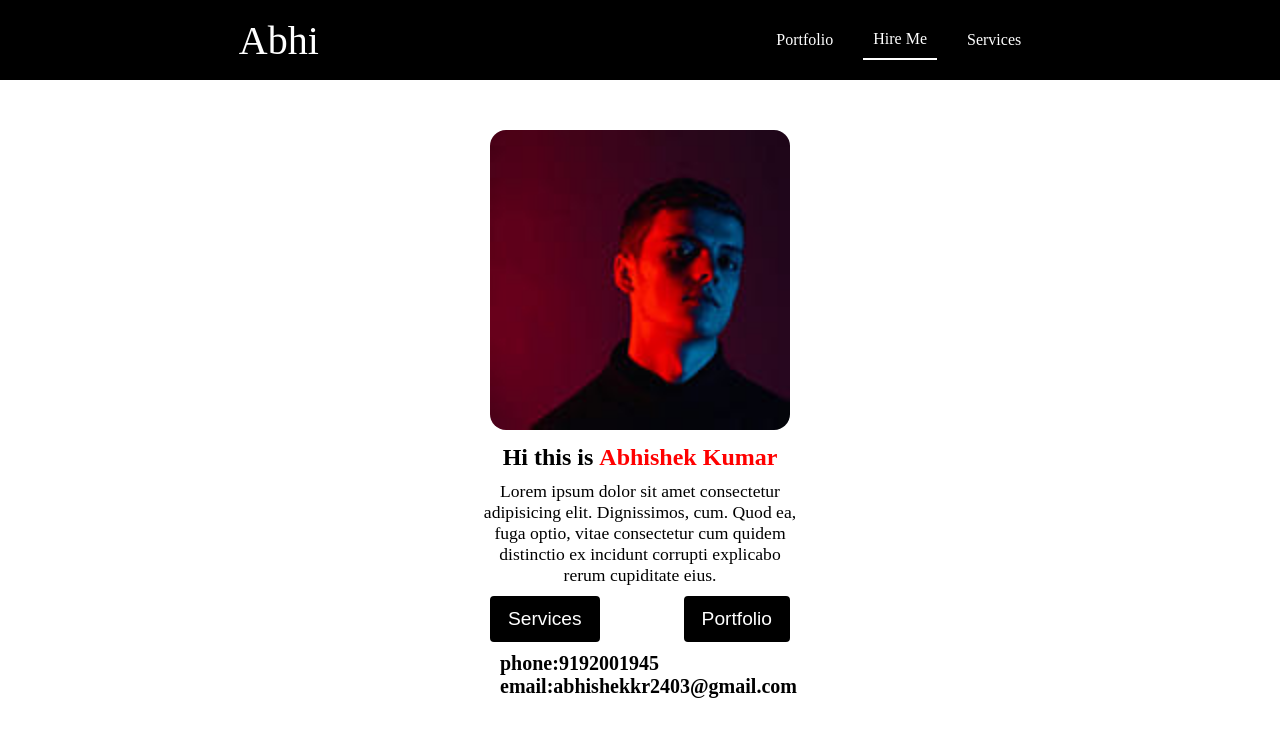
After one commit to abhishekkr2403/myportfolio, a Django app: page /hire/ in a window 1280 px wide. The commit adds this page. Shown: the top 737 px of the page. Run offline with Django 3.2, Linux system fonts and the light colour scheme.

Commit message:
updated
files are updated

```diff
--- a/myproj/myapp/static/myapp/css/index.css
+++ b/myproj/myapp/static/myapp/css/index.css
@@ -3,14 +3,48 @@
   padding: 0;
   box-sizing: border-box;
 }
+a {
+  all: unset;
+}
 h1 {
-  color: red;
+  color: black;
 }
 .nav {
   width: 100vw;
   height: 80px;
   background-color: black;
+  color: white;
+  display: flex;
+  justify-content: space-around;
+  align-items: center;
 }
+.nav .centermenu ul {
+  margin-right: 20px;
+  display: flex;
+  justify-content: space-around;
+  align-items: center;
+}
+.nav .centermenu ul li {
+  display: block;
+  padding: 10px;
+  margin: 0 10px;
+  list-style: none;
+  transition: all 0.2s ease;
+  /* border-bottom: 2px solid white; */
+}
+.active {
+  border-bottom: 2px solid white;
+}
+.nav .centermenu ul li:hover {
+  border-bottom: 2px solid white;
+}
+.logo {
+  margin-left: 20px;
+}
+.logo a {
+  font-size: 40px;
+}
+/* navbarrrrrrrrrrrrrrrrrrrm   enddddendd */
 .category {
   width: 100%;
   margin: 20px 20px;
@@ -19,23 +53,98 @@ h1 {
 }
 .catcard {
   width: 500px;
-  position: absolute;
+  position: relative;
 }
 .catimg {
   width: 100%;
 }
 .catimg img {
-  width: 500px;
+  width: 400px;
+  /* height: 500px; */
 }
 .catcaption {
-  position: relative;
-  width: 100%;
-  right: 5px;
+  position: absolute;
+  width: 400px;
+  background-color: rgba(255, 255, 255, 0.646);
+  left: 0;
+  bottom: 0px;
+  display: flex;
+  justify-content: center;
+  padding: 5px;
   /* top:5px; */
 }
+/* catpage styling startinggg */
 .cateimage {
   display: flex;
   flex-wrap: wrap;
+  justify-content: center;
   gap: 20px;
   margin: 20px;
 }
+.catpagehead {
+  width: 100%;
+  display: flex;
+  justify-content: center;
+  align-items: center;
+  font-size: 1.4rem;
+  /* background-color: black; */
+  /* color: white; */
+  padding: 1rem;
+  margin: 10px 0;
+  text-transform: uppercase;
+}
+/* Hirepage stsratt */
+.hirepage {
+  display: flex;
+  justify-content: center;
+  padding-top: 50px;
+  max-width: 320px;
+  margin: 0 auto;
+}
+.hiresection {
+  text-align: center;
+}
+.hiresection img {
+  width: 300px;
+  border-radius: 1rem;
+  margin-bottom: 10px;
+}
+.hiresection h2 span {
+  color: red;
+  font-size: 1.5rem;
+  text-transform: capitalize;
+}
+.hiresection .button {
+  display: flex;
+  justify-content: space-between;
+  margin: 10px;
+}
+.hiresection .button button {
+  border: 2px solid black;
+  font-size: 1.2rem;
+  font-weight: 500;
+  padding: 10px 16px;
+  background-color: black;
+  color: white;
+
+  /* margin: 0 10px; */
+  border-radius: 4px;
+}
+.hiresection p {
+  text-align: center;
+  font-weight: 500;
+  font-size: 1.1rem;
+  margin: 10px 0;
+}
+.contacts ul {
+  display: flex;
+  flex-direction: column;
+  justify-content: flex-start;
+  align-items: flex-start;
+  margin-left: 20px;
+  font-size: 20px;
+  font-weight: 700;
+}
+.contacts li {
+  list-style: none;
+}
--- a/myproj/myapp/templates/myapp/base.html
+++ b/myproj/myapp/templates/myapp/base.html
@@ -1,5 +1,6 @@
+{% load static %}
 <!DOCTYPE html>
-{% load static %}
+
 <html lang="en">
   <head>
     <meta charset="UTF-8" />
@@ -8,7 +9,16 @@
     <title>{% block title %}title{% endblock title %}</title>
   </head>
   <body>
-    <div class="nav"></div>
+    <div class="nav">
+      <div class="logo"><a href="{% url "home" %}">Abhi</a></div>
+      <div class="centermenu">
+        <ul>
+          <a href="{% url "home" %}"><li class="{{home}}">Portfolio</li></a>
+          <a href="{% url "hire" %}"><li class="{{hire}}">Hire Me</li></a>
+          <a href=""><li class="{{services}}">Services</li></a>
+        </ul>
+      </div>
+    </div>
     {% block maincontent %}{% endblock maincontent %}
   </body>
 </html>
--- a/myproj/myapp/templates/myapp/catpage.html
+++ b/myproj/myapp/templates/myapp/catpage.html
@@ -1,6 +1,10 @@
 {% extends "myapp/base.html" %} {% block maincontent %}
 <h1 style="display: none">cartpage</h1>
-<h1>{{title}}</h1>
+<div class="catpagehead">
+  <div class="catpagetitle">
+    {{title}}
+  </div>
+</div>
 <div class="cateimage">
   {% for data in data %}
   <div class="imgcontainer">
--- /dev/null
+++ b/myproj/myapp/templates/myapp/hire.html
@@ -0,0 +1,26 @@
+{% extends "myapp/base.html" %} {% load static %}
+<div class="djl" style="display: none"></div>
+{% block maincontent %}
+<div class="hirepage">
+  <div class="hiresection">
+    <div class="profimg">
+      <img src="{% static "myapp/images/avatar2.jpg" %}" alt="">
+    </div>
+    <h2>Hi this is <span>Abhishek Kumar</span></h2>
+    <p>
+      Lorem ipsum dolor sit amet consectetur adipisicing elit. Dignissimos, cum.
+      Quod ea, fuga optio, vitae consectetur cum quidem distinctio ex incidunt
+      corrupti explicabo rerum cupiditate eius.
+    </p>
+    <div class="button">
+      <button>Services</button><button>Portfolio</button>
+    </div>
+    <div class="contacts">
+      <ul>
+        <li>phone:9192001945</li>
+        <li>email:abhishekkr2403@gmail.com</li>
+      </ul>
+    </div>
+  </div>
+</div>
+{% endblock maincontent %}
--- a/myproj/myapp/templates/myapp/home.html
+++ b/myproj/myapp/templates/myapp/home.html
@@ -6,7 +6,7 @@
 <div class="category">
   <div class="catcard">
     <div class="catimg">
-      <a href="{% url "home" cat.id %}"><img src="{{cat.coverimage.url}}" alt="" width="100%" /></a>
+      <a href="{% url "home" cat.id %}"><img src="{{cat.coverimage.url}}" alt="" width="" /></a>
     </div>
     <div class="catcaption">
       <h1>{{cat.title}}</h1>
--- a/myproj/myapp/urls.py
+++ b/myproj/myapp/urls.py
@@ -6,4 +6,5 @@ from django.conf.urls.static import static
 urlpatterns = [
     path('',views.Home,name='home'),
     path('home/<int:pk>',views.Catimg,name='home'),
+    path('hire/',views.hirepage,name='hire'),
 ]+ static(settings.MEDIA_URL,document_root = settings.MEDIA_ROOT)
--- a/myproj/myapp/views.py
+++ b/myproj/myapp/views.py
@@ -3,7 +3,7 @@ from .models import Category,CatImage
 # Create your views here.
 def Home(request):
     allcategory=Category.objects.all()
-    return render(request,'myapp/home.html',{'category':allcategory})
+    return render(request,'myapp/home.html',{'category':allcategory,'home':'active'})
 def Catimg(request,pk):
     catdata=Category.objects.get(id=pk)
     print(catdata.title)
@@ -14,3 +14,5 @@ def Catimg(request,pk):
     #     print(data)
 
     return render(request,'myapp/catpage.html',{'data':data,'title':title})
+def hirepage(request):
+    return render(request,'myapp/hire.html',{'hire':'active'})
```
Also changed, not shown: myproj/myapp/static/myapp/images/avatar2.jpg (added).
